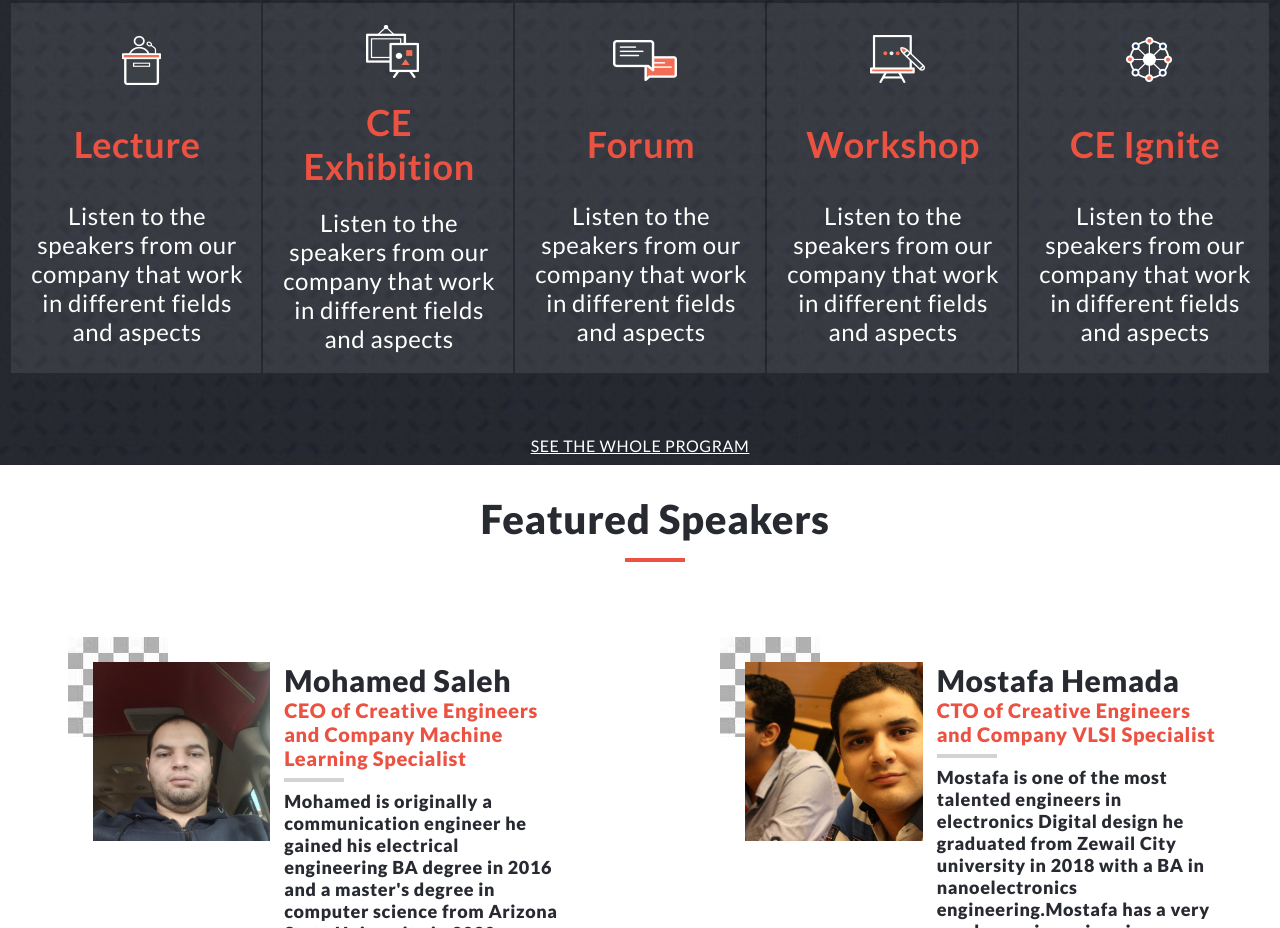
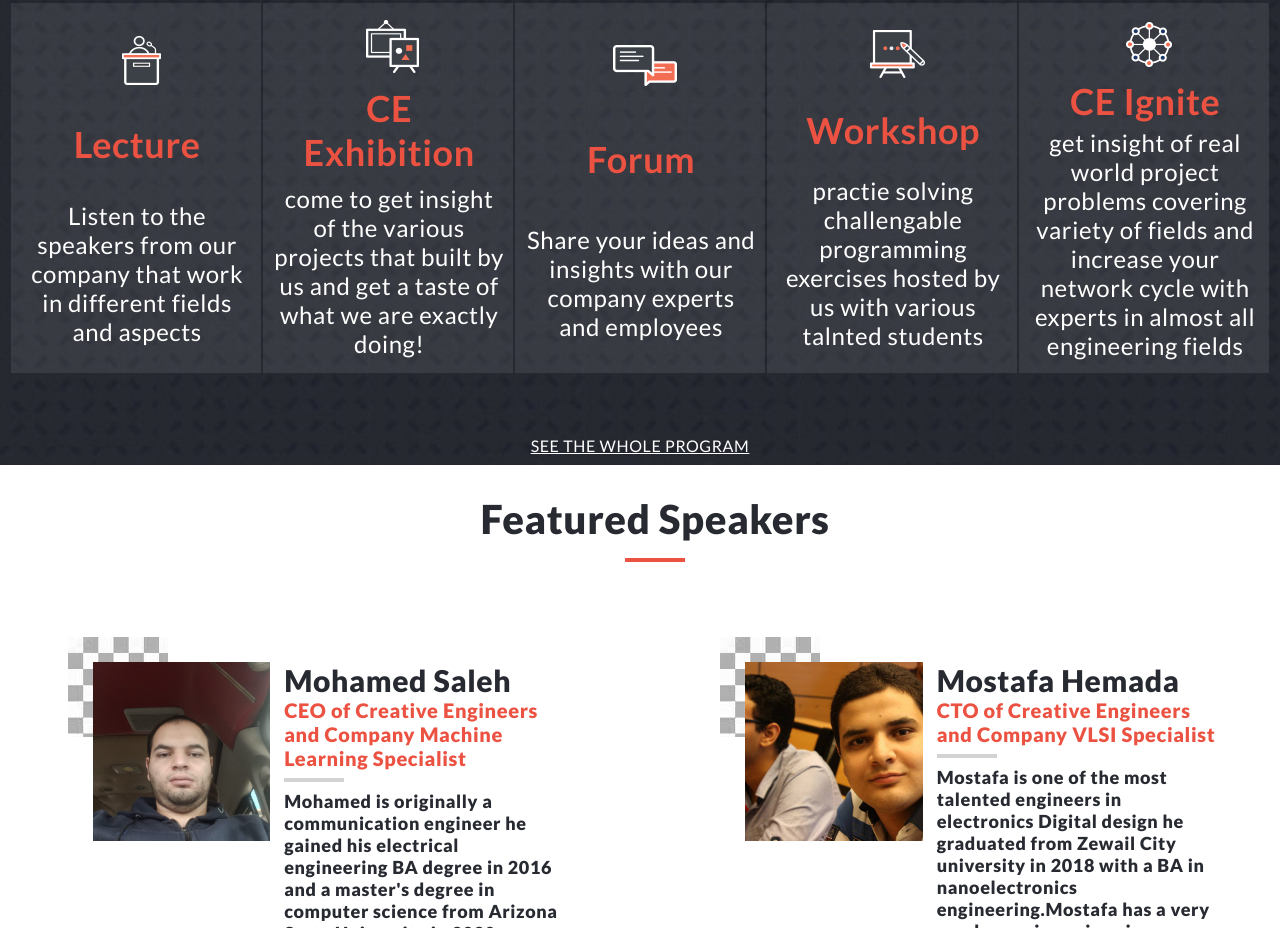
Before and after one commit to mohamed20163858/create_engineers_website, a plain HTML site: page index.html in a window 1280 px wide. Shown: the part 1637-2565 px from the top of the page. Drawn offline with Linux system fonts and the light colour scheme; a web font is replaced by a local one.

Commit message:
modify main-program section text content

```diff
--- a/index.html
+++ b/index.html
@@ -57,22 +57,22 @@
                 <div class="card">
                     <img src="images/exhibition.png" alt="exhibition icon">
                     <p>CE Exhibition</p>
-                    <p>Listen to the speakers from our company that work in different fields and aspects</p>
+                    <p>come to get insight of the various projects that built by us and get a taste of what we are exactly doing!</p>
                 </div>
                 <div class="card">
                     <img src="images/forum.png" alt="forum icon">
                     <p>Forum</p>
-                    <p>Listen to the speakers from our company that work in different fields and aspects</p>
+                    <p>Share your ideas and insights with our company experts and employees</p>
                 </div>
                 <div class="card">
                     <img src="images/workshop.png" alt="workshop icon">
                     <p>Workshop</p>
-                    <p>Listen to the speakers from our company that work in different fields and aspects</p>
+                    <p>practie solving challengable programming exercises hosted by us with various talnted students</p>
                 </div>
                 <div class="card">
                     <img src="images/ignite.png" alt="ignite icon">
                     <p>CE Ignite</p>
-                    <p>Listen to the speakers from our company that work in different fields and aspects</p>
+                    <p>get insight of real world project problems covering variety of fields and increase your network cycle with experts in almost all engineering fields</p>
                 </div>
             </div>
             <button type="submit">Join CE Job Fair 2022</button>
@@ -104,5 +104,6 @@
     <script src="https://kit.fontawesome.com/f30ad4dcc9.js" crossorigin="anonymous"></script>
     <script src="js/main.js"></script>
     <script src="js/speakers.js"></script>
+    <script src="js/homeButtons.js"></script>
 </body>
 </html>
--- /dev/null
+++ b/js/homeButtons.js
@@ -0,0 +1,5 @@
+const button = document.querySelector('.main-program button');
+function redirect() {
+  window.location.href = 'index.html';
+}
+button.addEventListener('click', redirect);
```
